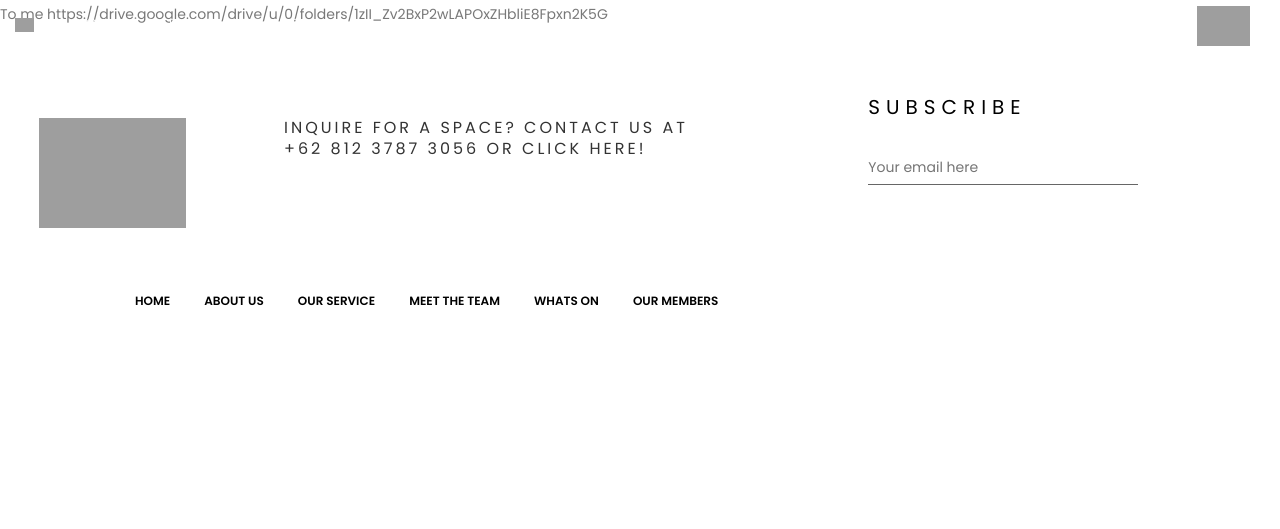
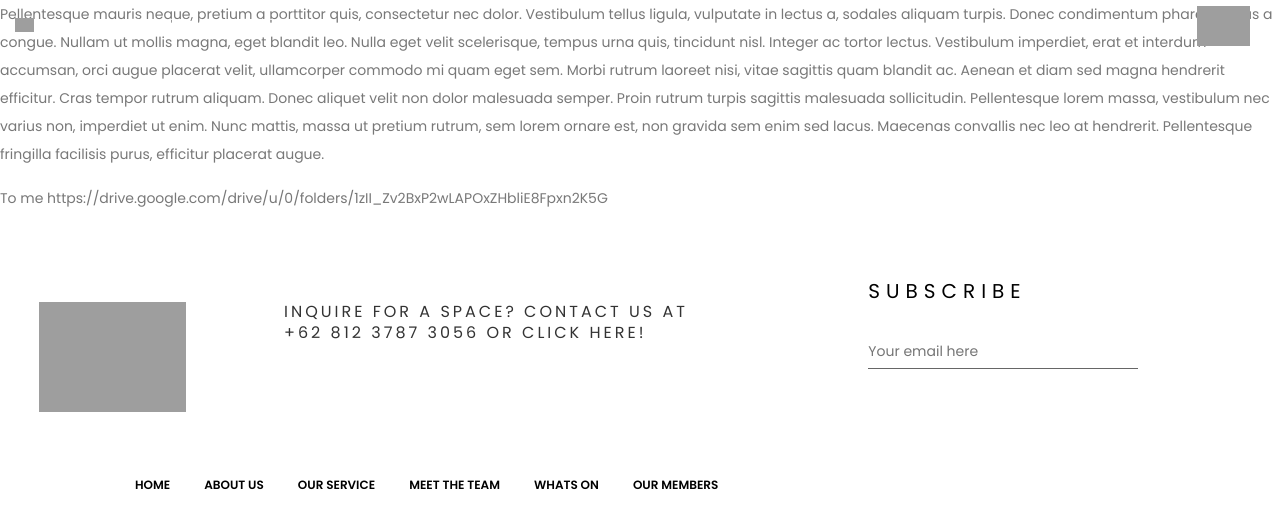
Before and after one commit to kemtol/wellspace, a Jekyll site: the page built from _members/achmad-zaki.markdown, in a window 1280 px wide. Shown: the top 529 px of the page. Built offline with Jekyll 4.4.1, drawn with Linux system fonts in a browser that asks for light colours; nearby versions of some CDN libraries; library files that are not in the unit come from our copies.

Commit message:
Updated Achmad Zaki

```diff
--- a/_members/achmad-zaki.markdown
+++ b/_members/achmad-zaki.markdown
@@ -6,4 +6,6 @@ position: CEO
 image: "/uploads/Layer%2041.jpg"
 ---
 
+Pellentesque mauris neque, pretium a porttitor quis, consectetur nec dolor. Vestibulum tellus ligula, vulputate in lectus a, sodales aliquam turpis. Donec condimentum pharetra risus a congue. Nullam ut mollis magna, eget blandit leo. Nulla eget velit scelerisque, tempus urna quis, tincidunt nisl. Integer ac tortor lectus. Vestibulum imperdiet, erat et interdum accumsan, orci augue placerat velit, ullamcorper commodo mi quam eget sem. Morbi rutrum laoreet nisi, vitae sagittis quam blandit ac. Aenean et diam sed magna hendrerit efficitur. Cras tempor rutrum aliquam. Donec aliquet velit non dolor malesuada semper. Proin rutrum turpis sagittis malesuada sollicitudin. Pellentesque lorem massa, vestibulum nec varius non, imperdiet ut enim. Nunc mattis, massa ut pretium rutrum, sem lorem ornare est, non gravida sem enim sed lacus. Maecenas convallis nec leo at hendrerit. Pellentesque fringilla facilisis purus, efficitur placerat augue.
+
 To me https://drive.google.com/drive/u/0/folders/1zII_Zv2BxP2wLAPOxZHbliE8Fpxn2K5G
```
